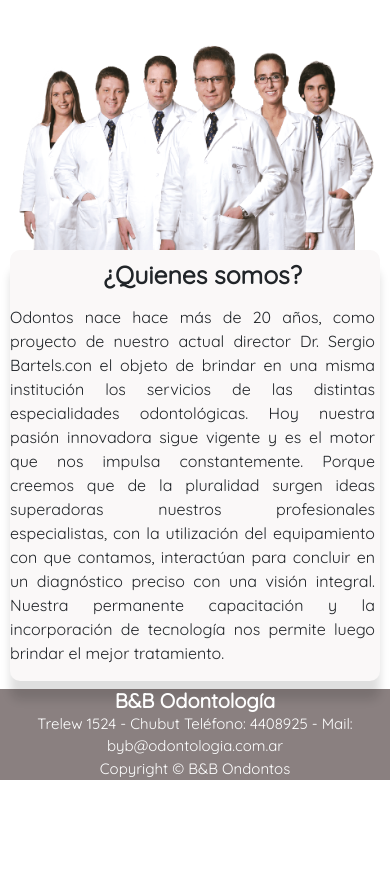
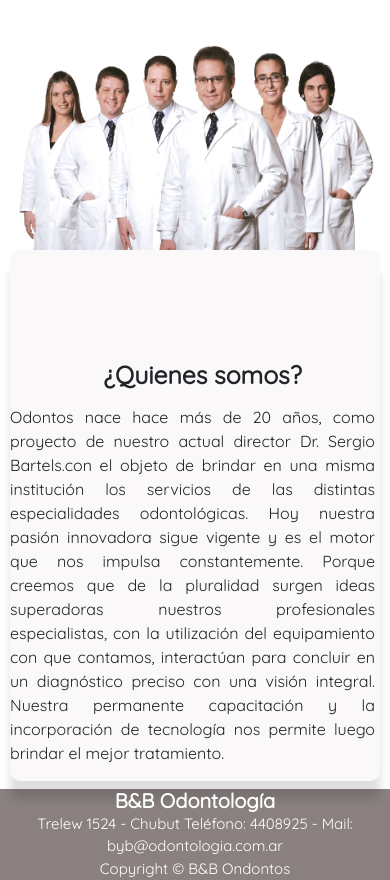
Before and after one commit to antonelladeff/web, a website: page paginas/nosotros.html in a window 390 px wide. Shown: the part 207-1087 px from the top of the page. Before the commit the page ends 987 px from the top, so only its background shows below. Drawn offline with Linux system fonts and the light colour scheme.

Commit message:
nosotros

```diff
--- a/scss/_mediaqueries.scss
+++ b/scss/_mediaqueries.scss
@@ -92,23 +92,22 @@
 		margin-bottom: 9%;
 	}
 
+	/* Estilos para dispositivos móviles con pantalla de 320px a 500px */
+@media screen and (max-width: 500px) {
 
 	.contenedordedos {
 		width: 100%;
 		align-items: center;
 		text-align: center;
        border-radius: 10px;
-
-
-
-
-
+	   padding-top: 100px;
 
 	}
 	.contenedordedos h2 {
 		text-align: center;
 		font-weight: bold;
 		align-items: center;
+
 
 
 
@@ -122,7 +121,7 @@
 
 
 }
-
+}
 	/* Media query para pantallas de 768px tablet*/
 @media screen and (max-width:768px) {
 
```
Also changed, not shown: css/estilos.css, 1 other file.
